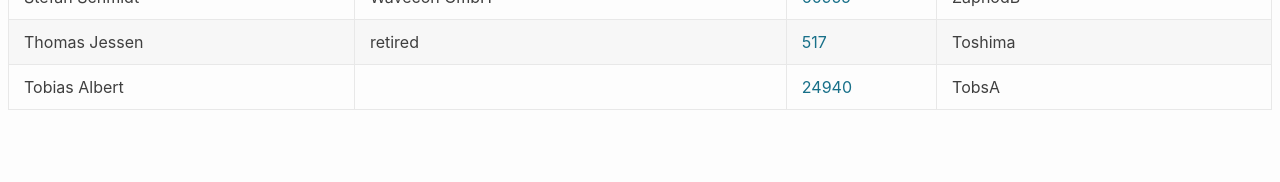
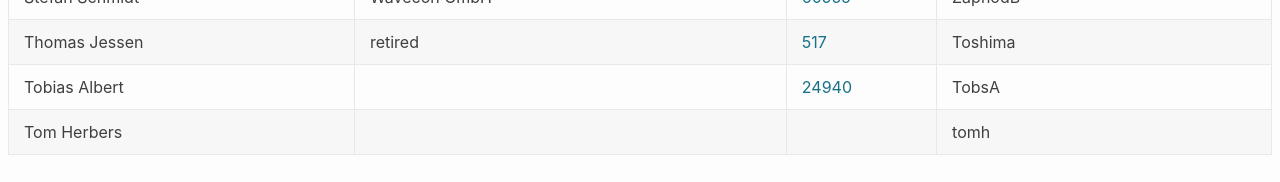
Before and after one commit to denog/pretix-attendeelist, a Jekyll site: the page built from denog17/index.markdown, in a window 1280 px wide and 900 px high, scrolled down 22313 px. Shown: the part 715-897 px from the top of the window. Built offline with Jekyll 4.4.1, drawn with Linux system fonts in a browser that asks for light colours; before the commit the page ends 23168 px from its top, so only the background shows below that.

Commit message:
Latest data: Tue Sep 30 23:10:54 UTC 2025

```diff
--- a/_data/attendees_denog17_online.json
+++ b/_data/attendees_denog17_online.json
@@ -220,5 +220,11 @@
     "company": null,
     "irc": "TobsA",
     "asn": "24940"
+  },
+  {
+    "name": "Tom Herbers",
+    "company": null,
+    "irc": "tomh",
+    "asn": null
   }
 ]
```
